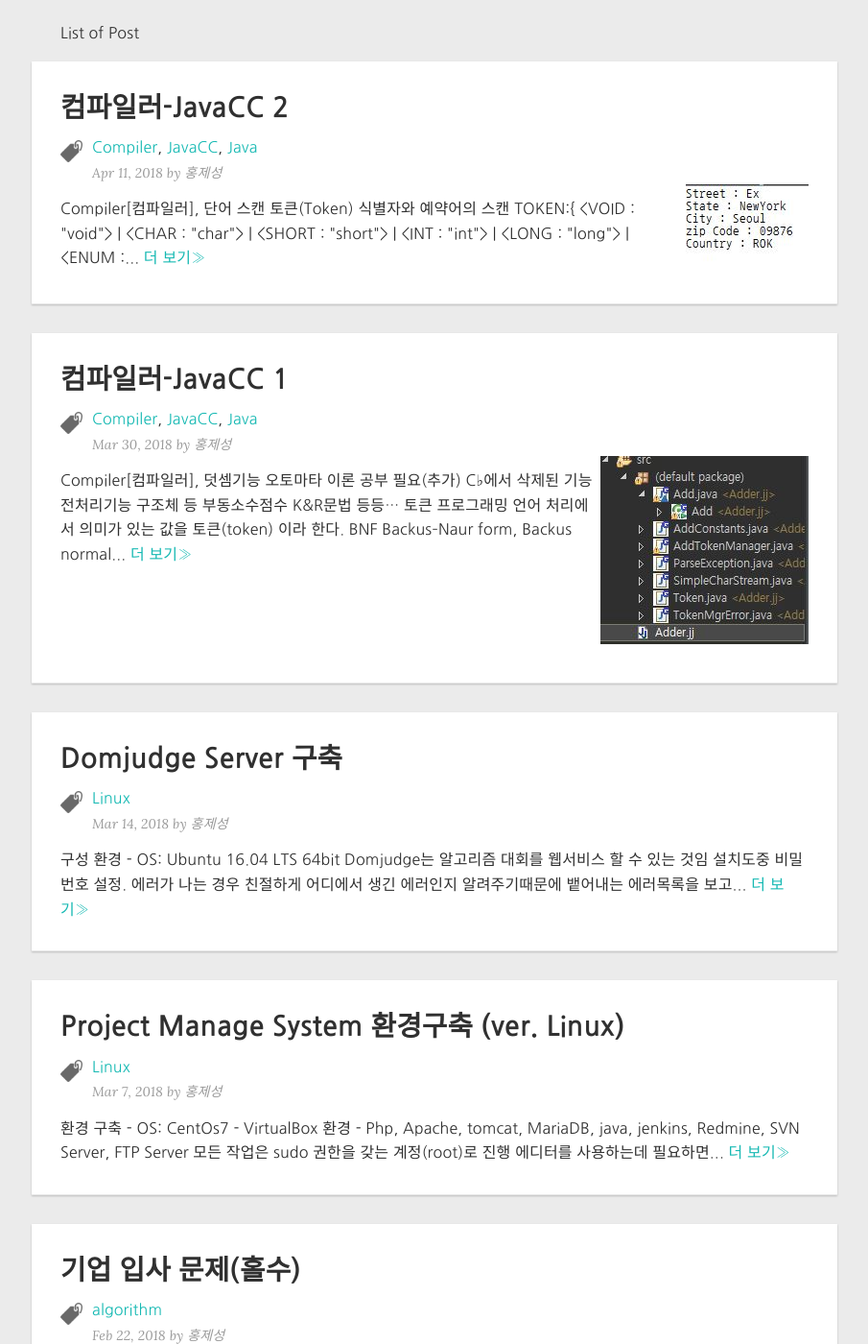
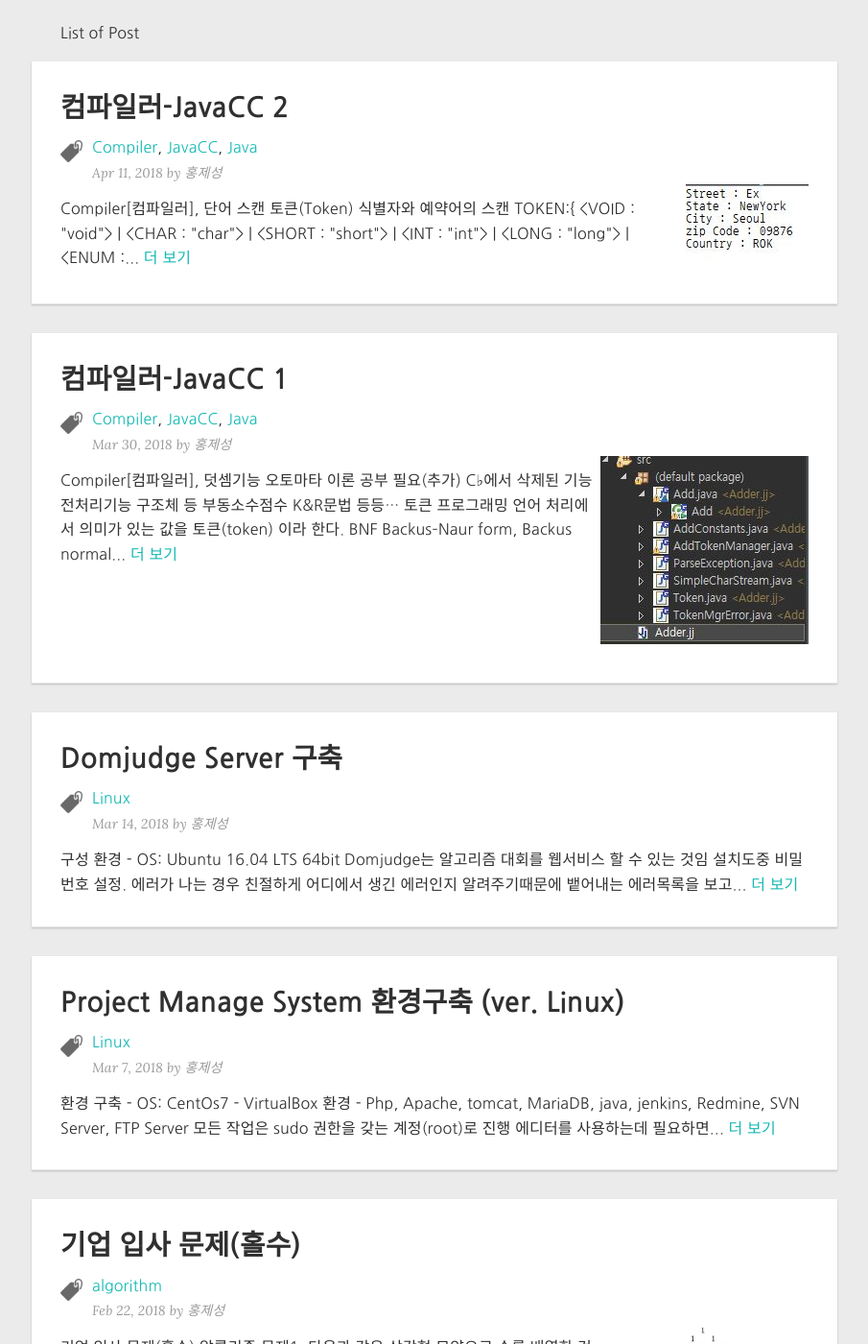
Before and after one commit to HongJeSeong/HongJeSeong.github.io, a Jekyll site: the page built from index.html, in a window 1280 px wide and 1400 px high, scrolled down 481 px. Shown: the whole window at 96% size, without its empty margins (187-1092 px from the left). Built offline with Jekyll 4.4.1, drawn with Linux system fonts in a browser that asks for light colours; nearby versions of some CDN libraries; the list of posts is cut into pages by our own code.

Commit message:
더보기수정

```diff
--- a/_includes/post.html
+++ b/_includes/post.html
@@ -11,6 +11,6 @@
            <img class="thumbnail" style="float: right;" src="{{ post.image }}"/>
    {% endif %}
   <div class="post-content">
-    {{ post.content | strip_html | truncatewords: 30 }} <a href="{{ post.url | prepend: site.baseurl }}" class="readmore">더 보기&raquo;</a>
+    {{ post.content | strip_html | truncatewords: 30 }} <a href="{{ post.url | prepend: site.baseurl }}" class="readmore">더 보기</a>
   </div>
 </article>
```
